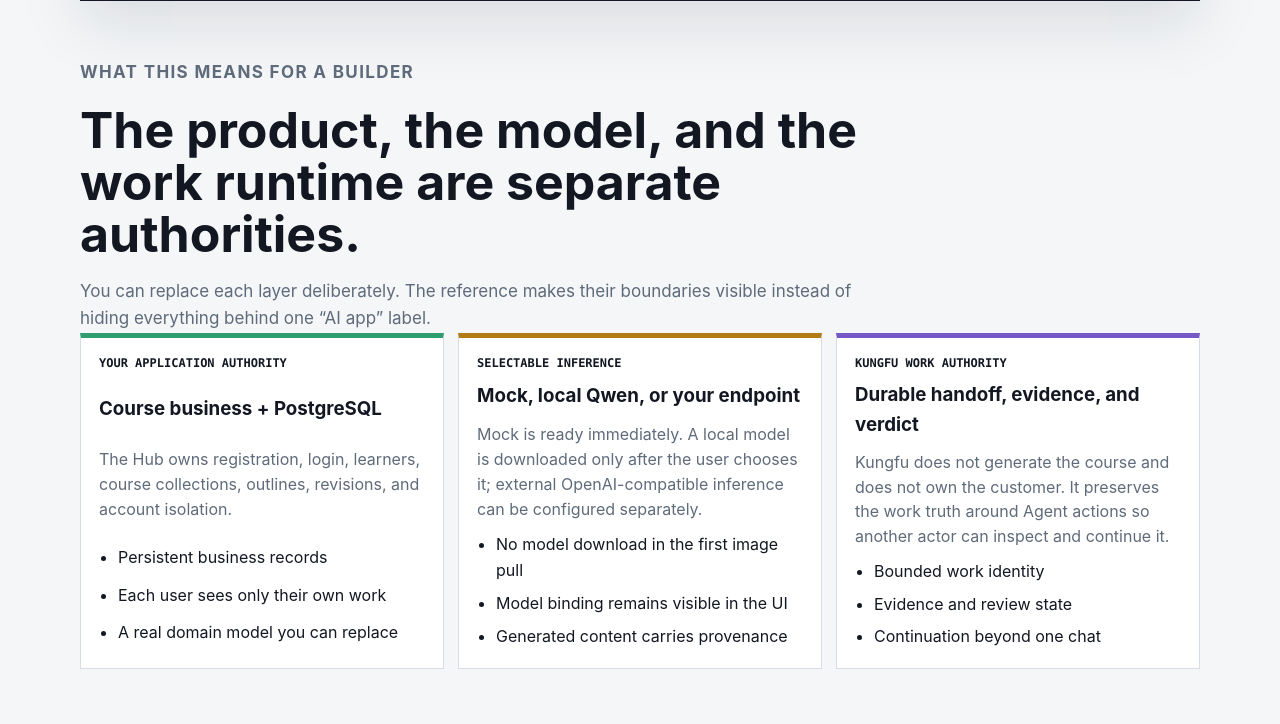
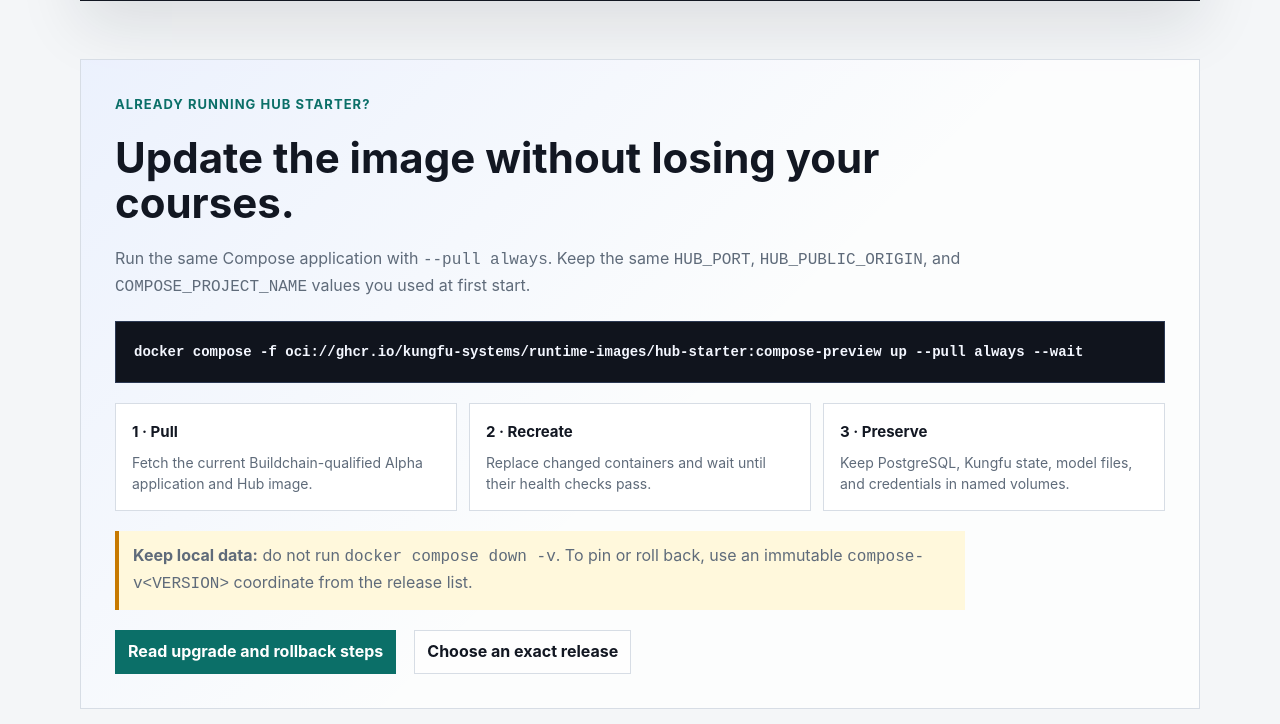
Before and after one commit to kungfu-systems/site-kungfu-tech, a website: page public/agent-builders/hub-starter/index.html in a window 1280 px wide. Shown: the part 1134-1858 px from the top of the page. Drawn offline with Linux system fonts and the light colour scheme.

Commit message:
docs(site): add Hub Starter upgrade path
Signed-off-by: Keren Dong <keren.dong+cx@kungfu.link>

```diff
--- a/public/agent-builders/hub-starter/index.html
+++ b/public/agent-builders/hub-starter/index.html
@@ -91,6 +91,62 @@
     .start-panel h2 {
       font-size: clamp(28px, 4vw, 44px);
       line-height: 1.05;
+    }
+
+    .upgrade-panel {
+      display: grid;
+      min-width: 0;
+      gap: 20px;
+      padding: clamp(20px, 4vw, 34px);
+      border: 1px solid var(--line);
+      background:
+        linear-gradient(135deg, rgba(42, 104, 255, 0.08), transparent 55%),
+        var(--surface);
+    }
+
+    .upgrade-panel h2 {
+      max-width: 780px;
+      margin: 0;
+      font-size: clamp(28px, 4vw, 42px);
+      line-height: 1.08;
+    }
+
+    .upgrade-panel > p:not(.eyebrow) {
+      max-width: 850px;
+      margin: 0;
+      color: var(--muted);
+      font-size: 16px;
+    }
+
+    .upgrade-steps {
+      display: grid;
+      grid-template-columns: repeat(3, minmax(0, 1fr));
+      gap: 12px;
+    }
+
+    .upgrade-step {
+      display: grid;
+      gap: 8px;
+      padding: 16px;
+      border: 1px solid var(--line);
+      background: var(--panel);
+    }
+
+    .upgrade-step strong {
+      font-size: 15px;
+    }
+
+    .upgrade-step span {
+      color: var(--muted);
+      font-size: 14px;
+      line-height: 1.5;
+    }
+
+    .upgrade-warning {
+      padding: 12px 14px;
+      border-left: 4px solid #c77900;
+      background: #fff8dc;
+      color: #4d3a00;
     }
 
     .command {
@@ -285,6 +341,7 @@
     }
 
     @media (max-width: 880px) {
+      .upgrade-steps,
       .product-map,
       .agent-flow,
       .reading-panel,
@@ -361,6 +418,23 @@
         </div>
       </section>
 
+      <section class="upgrade-panel" aria-labelledby="upgrade-heading">
+        <p class="eyebrow">Already running Hub Starter?</p>
+        <h2 id="upgrade-heading">Update the image without losing your courses.</h2>
+        <p>Run the same Compose application with <code>--pull always</code>. Keep the same <code>HUB_PORT</code>, <code>HUB_PUBLIC_ORIGIN</code>, and <code>COMPOSE_PROJECT_NAME</code> values you used at first start.</p>
+        <pre class="command"><code>docker compose -f oci://ghcr.io/kungfu-systems/runtime-images/hub-starter:compose-preview up --pull always --wait</code></pre>
+        <div class="upgrade-steps" aria-label="What the upgrade command does">
+          <div class="upgrade-step"><strong>1 · Pull</strong><span>Fetch the current Buildchain-qualified Alpha application and Hub image.</span></div>
+          <div class="upgrade-step"><strong>2 · Recreate</strong><span>Replace changed containers and wait until their health checks pass.</span></div>
+          <div class="upgrade-step"><strong>3 · Preserve</strong><span>Keep PostgreSQL, Kungfu state, model files, and credentials in named volumes.</span></div>
+        </div>
+        <p class="upgrade-warning"><strong>Keep local data:</strong> do not run <code>docker compose down -v</code>. To pin or roll back, use an immutable <code>compose-v&lt;VERSION&gt;</code> coordinate from the release list.</p>
+        <div class="action-row">
+          <a href="https://github.com/kungfu-systems/runtime-images/blob/dev/v1/v1.0/docs/UPGRADING.md">Read upgrade and rollback steps</a>
+          <a href="https://github.com/kungfu-systems/runtime-images/releases">Choose an exact release</a>
+        </div>
+      </section>
+
       <section aria-labelledby="meaning-heading">
         <div class="section-heading">
           <p class="eyebrow">What this means for a Builder</p>
@@ -434,7 +508,7 @@
           </article>
           <article class="boundary-list not-yet">
             <h3>Not claimed by this alpha</h3>
-            <ul class="plain-list"><li>Public Internet exposure or hardened ingress</li><li>Billing, subscription, email, or organization administration</li><li>High availability, backups, upgrades, or operational SLOs</li><li>A model that downloads without explicit user choice</li><li>A replacement for your product policy or customer relationship</li><li>Finished integration with every future Kungfu Hub capability</li></ul>
+            <ul class="plain-list"><li>Public Internet exposure or hardened ingress</li><li>Billing, subscription, email, or organization administration</li><li>High availability, automated backups, disaster recovery, or operational SLOs</li><li>A model that downloads without explicit user choice</li><li>A replacement for your product policy or customer relationship</li><li>Finished integration with every future Kungfu Hub capability</li></ul>
           </article>
         </div>
       </section>
```
Also changed, not shown: README.md, 1 other file.
